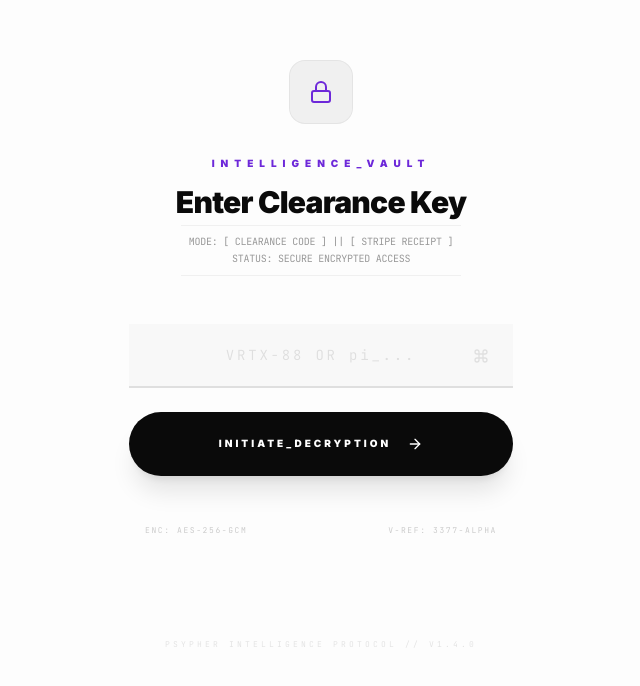
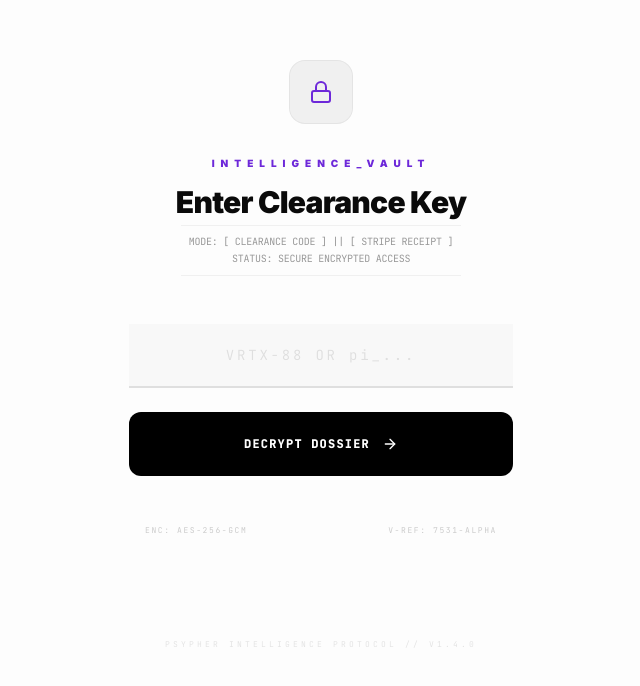
Before and after one commit to voltframeagency-cmd/Psypher, a Next.js app: page /unlock in a window 1280 px wide. Shown: the part 102-788 px from the top of the page, without its empty margins (319-959 px from the left). Built offline with nearby package versions, Linux system fonts and the light colour scheme.

Commit message:
fix: resolve impure render cycle and optimize canvas scaling resolution

```diff
--- a/src/app/unlock/page.tsx
+++ b/src/app/unlock/page.tsx
@@ -14,11 +14,14 @@ function UnlockPortalContent() {
   const [inputCode, setInputCode] = useState("");
   const [status, setStatus] = useState<"idle" | "loading" | "success" | "error">("idle");
   const [message, setMessage] = useState("");
+  const [vRef, setVRef] = useState<string | null>(null);
   const router = useRouter();
   const searchParams = useSearchParams();
 
   // 1. Auto-fill from localStorage on load
   useEffect(() => {
+    setVRef(`${Math.floor(1000 + Math.random() * 9000)}-ALPHA`);
+
     const savedCode = localStorage.getItem("psypher_clearance_code");
     if (savedCode && !inputCode) {
       setInputCode(savedCode);
@@ -108,36 +111,22 @@ function UnlockPortalContent() {
               className="w-full h-16 bg-black/[0.02] border-b-2 border-black/10 px-6 font-mono text-sm placeholder:text-black/10 focus:outline-none focus:border-[#6D28D9] transition-all group-hover:bg-black/[0.04] text-center tracking-[0.2em]"
             />
             <div className="absolute top-1/2 -translate-y-1/2 right-6">
-              <Command className="w-4 h-4 text-black/10 group-focus-within:text-[#6D28D9] transition-colors" />
+              {status === "loading" && (
+                <Loader2 className="w-5 h-5 animate-spin text-[#6D28D9]" />
+              )}
+              {status === "success" && (
+                <ShieldCheck className="w-5 h-5 text-emerald-500 animate-bounce" />
+              )}
             </div>
           </div>
 
           <button
             type="submit"
             disabled={status === "loading" || status === "success"}
-            className={cn(
-              "w-full h-16 flex items-center justify-center gap-4 transition-all duration-500 rounded-full text-[10px] tracking-[0.3em] font-black uppercase",
-              status === "success"
-                ? "bg-[#6D28D9] text-white"
-                : "bg-[#0A0A0A] text-white hover:bg-[#6D28D9] shadow-xl hover:shadow-[#6D28D9]/20"
-            )}
+            className="w-full h-16 bg-black text-white hover:bg-zinc-900 transition-colors font-mono text-xs uppercase tracking-widest font-black rounded-xl flex items-center justify-center gap-3 disabled:opacity-50"
           >
-            {status === "loading" ? (
-              <>
-                <Loader2 className="w-4 h-4 animate-spin" />
-                VERIFYING_ACCESS...
-              </>
-            ) : status === "success" ? (
-              <>
-                <ShieldCheck className="w-4 h-4" />
-                CLEARANCE_GRANTED
-              </>
-            ) : (
-              <>
-                INITIATE_DECRYPTION
-                <ArrowRight className="w-4 h-4" />
-              </>
-            )}
+            <span>Decrypt Dossier</span>
+            <ArrowRight className="w-4 h-4" />
           </button>
         </form>
 
@@ -154,7 +143,7 @@ function UnlockPortalContent() {
             ENC: AES-256-GCM
           </div>
           <div className="text-[8px] tracking-[0.2em] text-black/20 uppercase font-mono">
-            V-REF: {Math.floor(1000 + Math.random() * 9000)}-ALPHA
+            V-REF: {vRef || "1000-ALPHA"}
           </div>
         </div>
       </div>
--- a/src/components/report/ShareableSnippet.tsx
+++ b/src/components/report/ShareableSnippet.tsx
@@ -15,7 +15,11 @@ export default function ShareableSnippet({ clearanceCode, summary, traits }: Sha
 
   const handleDownload = async () => {
     if (!cardRef.current) return;
-    const canvas = await html2canvas(cardRef.current);
+    const canvas = await html2canvas(cardRef.current, {
+      scale: 2,
+      useCORS: true,
+      backgroundColor: "#0A0A0A",
+    });
     const link = document.createElement("a");
     link.download = `psypher-dossier-${clearanceCode}.png`;
     link.href = canvas.toDataURL();
```
